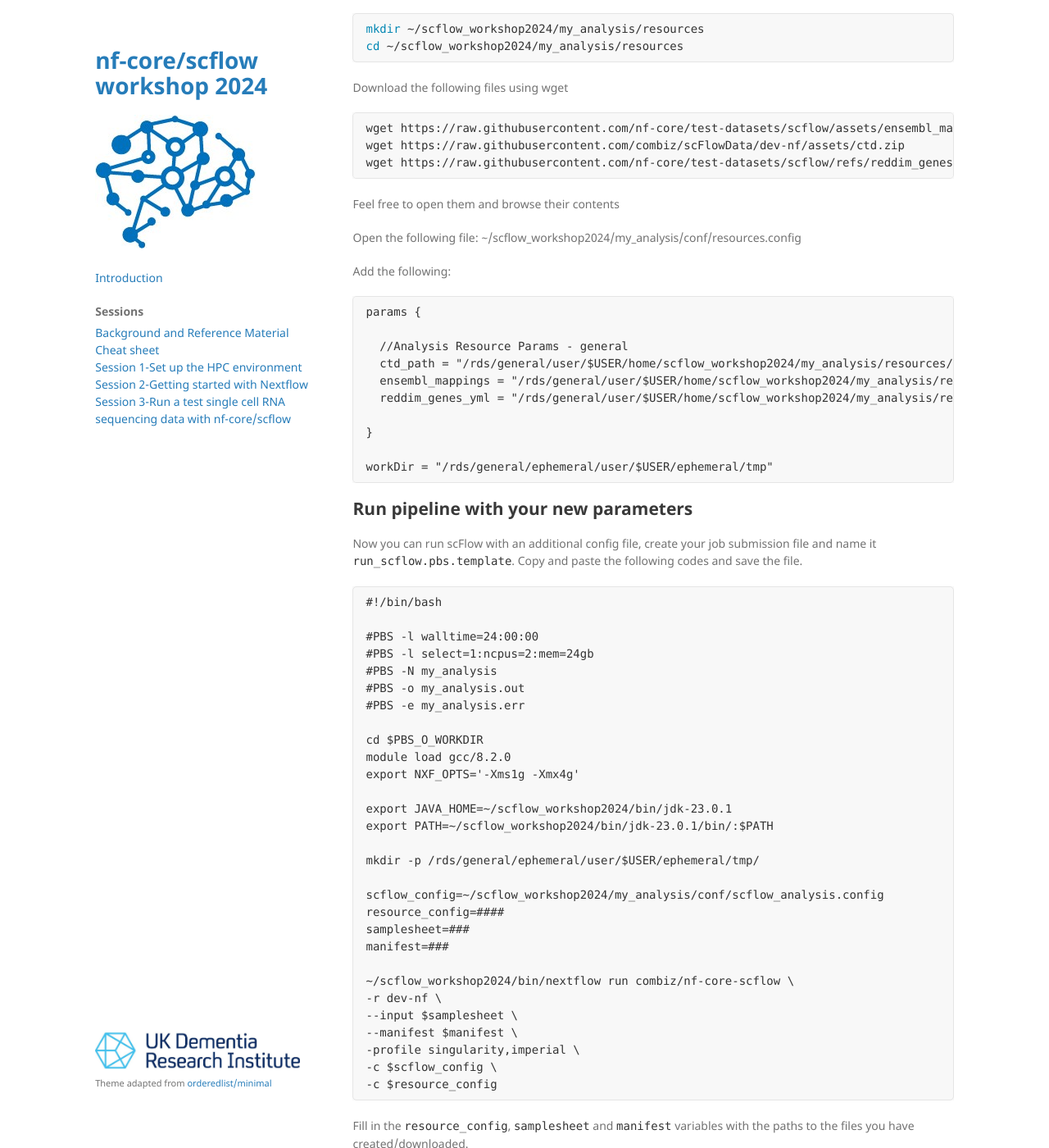
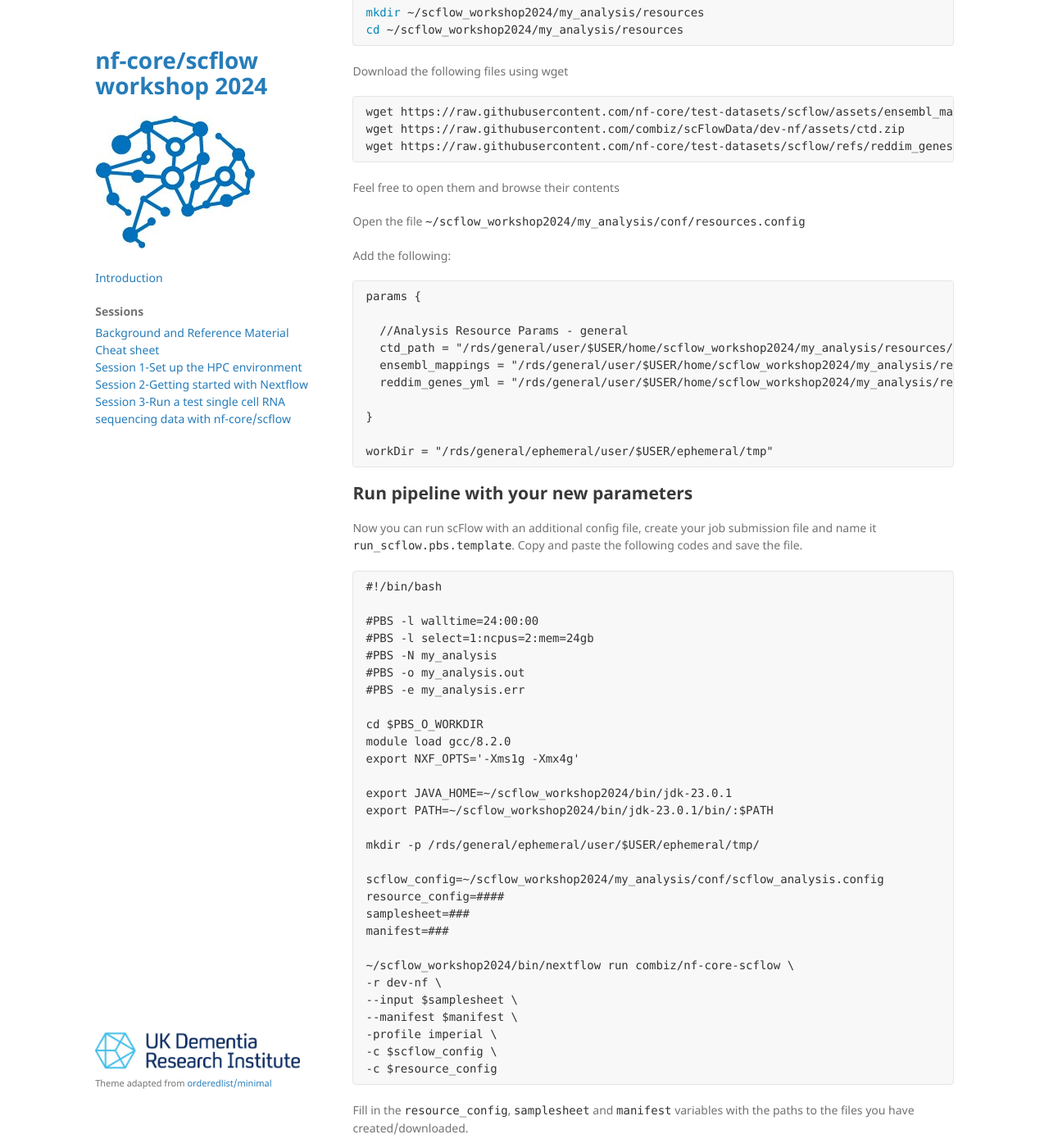
Before and after one commit to nfancy/scflow-workshop2024.github.io, a Jekyll site: the page built from docs/pages/main/session-3.md, in a window 1280 px wide and 1400 px high, scrolled down 4126 px. Shown: the whole window at 82% size. Built offline with Jekyll 4.4.1, drawn with Linux system fonts in a browser that asks for light colours; the repository's description, which GitHub fills in, is left out; some of the changed text lies outside the part shown.

Commit message:
update site

````diff
--- a/docs/pages/main/session-3.md
+++ b/docs/pages/main/session-3.md
@@ -169,7 +168,6 @@ process {
 }
 ```
 
-Add the following to the resources.config file:
 
 In this file, you can see hardware and time allocations for groups of jobs that are categorized into:
 - tiny
@@ -180,7 +178,6 @@ In this file, you can see hardware and time allocations for groups of jobs that
 - high_memory
 
 And there are already values attributed to each categories of jobs. As you can see the jobs will be retried if failed, but with more resource allocations. Keep in mind though, that the job might not fail because of hardware/time requirements so increasing them might not solve everything!
-
 
 This config file is especially important as it will be what nextflow requests from PBS for each individual job (the more memory intensive/lengthy a job is the more hardware/time resources you should allocate it).
 
@@ -205,7 +202,7 @@ wget https://raw.githubusercontent.com/nf-core/test-datasets/scflow/refs/reddim_
 
 Feel free to open them and browse their contents
 
-Open the following file: ~/scflow_workshop2024/my_analysis/conf/resources.config
+Open the file `~/scflow_workshop2024/my_analysis/conf/resources.config`
 
 Add the following:
 
@@ -253,7 +250,7 @@ manifest=###
 -r dev-nf \
 --input $samplesheet \
 --manifest $manifest \
--profile singularity,imperial \
+-profile imperial \
 -c $scflow_config \
 -c $resource_config
 ```
````
Also changed, not shown: other parts of docs/pages/main/session-3.md (+2 -3 lines), docs/pages/main/session-2.md (+11 -10 lines).
